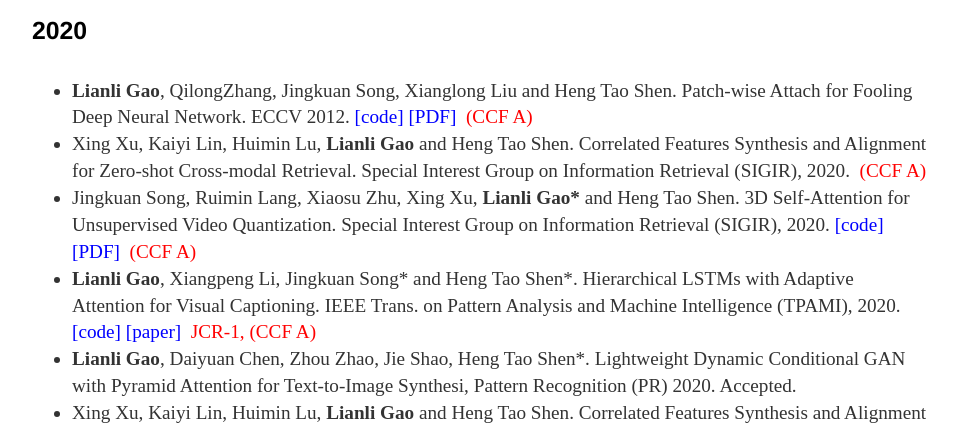
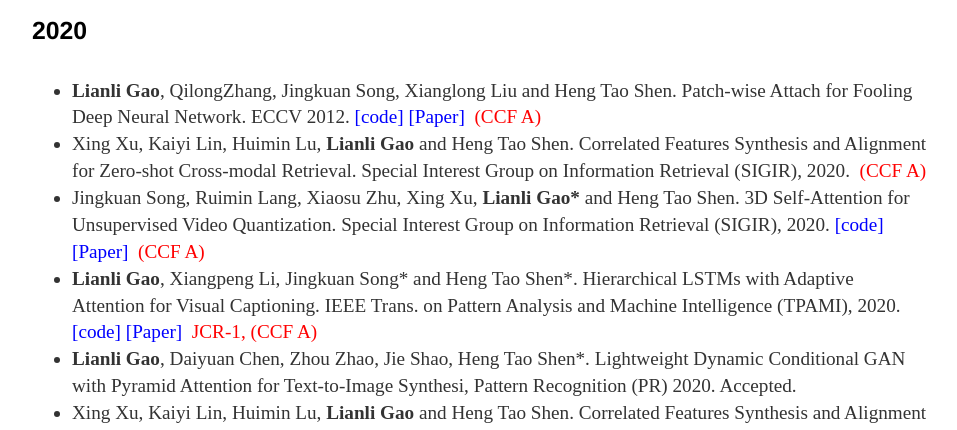
Before and after one commit to lianliGao/lianligao.github.io, a Jekyll site: the page built from cv/index.html, in a window 1280 px wide and 900 px high. Shown: the part 149-579 px from the top of the window, without its empty margins (160-1117 px from the left). Built offline with Jekyll 4.4.1, drawn with Linux system fonts in a browser that asks for light colours.

Commit message:
Update index.html

```diff
--- a/cv/index.html
+++ b/cv/index.html
@@ -19,10 +19,10 @@ title: Selected Publications
 				<!--	<p><strong>Lianli Gao</strong> (204). Title of a Chapter You Wrote for a Book. In I.M Editor (Ed.), <em>The Book I Contributed To</em> (pp. 97-108). City, ST: Publisher Name. Chapter available at: <a href="#">http://permalink</a>. -->
 <h4>2020</h4>
 <ul>
-<li> <strong>Lianli Gao</strong>, QilongZhang, Jingkuan Song, Xianglong Liu and Heng Tao Shen. Patch-wise Attach for Fooling Deep Neural Network. ECCV 2012. <a href="https://github.com/qilong-zhang/Patch-wise-iterative-attack" rel="nofollow"><font color="#0000ff"> [code] </font></a> <a href="https://arxiv.org/abs/2007.06765" rel="nofollow"><font color="#0000ff"> [PDF] </font></a> <font color="#ff0000"><b>&nbsp;</b>(CCF A)</font> </li>
+<li> <strong>Lianli Gao</strong>, QilongZhang, Jingkuan Song, Xianglong Liu and Heng Tao Shen. Patch-wise Attach for Fooling Deep Neural Network. ECCV 2012. <a href="https://github.com/qilong-zhang/Patch-wise-iterative-attack" rel="nofollow"><font color="#0000ff"> [code] </font></a> <a href="https://arxiv.org/abs/2007.06765" rel="nofollow"><font color="#0000ff"> [Paper] </font></a> <font color="#ff0000"><b>&nbsp;</b>(CCF A)</font> </li>
 <li>Xing Xu, Kaiyi Lin, Huimin Lu, <strong>Lianli Gao</strong> and Heng Tao Shen. Correlated Features Synthesis and Alignment for Zero-shot Cross-modal Retrieval. Special Interest Group on Information Retrieval (SIGIR), 2020. <font color="#ff0000"><b>&nbsp;</b>(CCF A)</font></li>
-<li>Jingkuan Song, Ruimin Lang, Xiaosu Zhu, Xing Xu, <strong>Lianli Gao*</strong> and Heng Tao Shen. 3D Self-Attention for Unsupervised Video Quantization. Special Interest Group on Information Retrieval (SIGIR), 2020. <a href="https://github.com/brownwolf/3D-UVQ" rel="nofollow"><font color="#0000ff"> [code] </font></a>  <a href="https://dl.acm.org/doi/pdf/10.1145/3397271.3401122" rel="nofollow"><font color="#0000ff"> [PDF] </font></a>  <font color="#ff0000"><b>&nbsp;</b>(CCF A)</font></li>
-<li><strong>Lianli Gao</strong>, Xiangpeng Li, Jingkuan Song* and Heng Tao Shen*. Hierarchical LSTMs with Adaptive Attention for Visual Captioning. IEEE Trans. on Pattern Analysis and Machine Intelligence (TPAMI), 2020. <a href="https://github.com/lixiangpengcs/Spatial-Temporal-Adaptive-Attention-for-Video-Captioning" rel="nofollow"><font color="#0000ff"> [code] </font></a> <a href="https://ieeexplore.ieee.org/document/8620348" rel="nofollow"><font color="#0000ff"> [paper] </font></a> <font color="#ff0000"><b>&nbsp;</b>JCR-1, (CCF A)</font></li>
+<li>Jingkuan Song, Ruimin Lang, Xiaosu Zhu, Xing Xu, <strong>Lianli Gao*</strong> and Heng Tao Shen. 3D Self-Attention for Unsupervised Video Quantization. Special Interest Group on Information Retrieval (SIGIR), 2020. <a href="https://github.com/brownwolf/3D-UVQ" rel="nofollow"><font color="#0000ff"> [code] </font></a>  <a href="https://dl.acm.org/doi/pdf/10.1145/3397271.3401122" rel="nofollow"><font color="#0000ff"> [Paper] </font></a>  <font color="#ff0000"><b>&nbsp;</b>(CCF A)</font></li>
+<li><strong>Lianli Gao</strong>, Xiangpeng Li, Jingkuan Song* and Heng Tao Shen*. Hierarchical LSTMs with Adaptive Attention for Visual Captioning. IEEE Trans. on Pattern Analysis and Machine Intelligence (TPAMI), 2020. <a href="https://github.com/lixiangpengcs/Spatial-Temporal-Adaptive-Attention-for-Video-Captioning" rel="nofollow"><font color="#0000ff"> [code] </font></a> <a href="https://ieeexplore.ieee.org/document/8620348" rel="nofollow"><font color="#0000ff"> [Paper] </font></a> <font color="#ff0000"><b>&nbsp;</b>JCR-1, (CCF A)</font></li>
 <li><strong>Lianli Gao</strong>, Daiyuan Chen, Zhou Zhao, Jie Shao, Heng Tao Shen*. Lightweight Dynamic Conditional GAN with Pyramid Attention for Text-to-Image Synthesi, Pattern Recognition (PR) 2020. Accepted. </li>
 <li>Xing Xu, Kaiyi Lin, Huimin Lu, <strong>Lianli Gao</strong> and Heng Tao Shen. Correlated Features Synthesis and Alignment for Zero-shot Cross-modal Retrieval. SIGIR 2020. <font color="#ff0000"><b>&nbsp;</b>(CCF A)</font> </li>
 <li>Jingkuan Song, Ruimin Lang, Xiaosu Zhu, Xing Xu, <strong>Lianli Gao*</strong> and Heng Tao Shen. 3D Self-Attention for Unsupervised Video Quantization. SIGIR 2020. <font color="#ff0000"><b>&nbsp;</b>(CCF A)</font></li>
```
